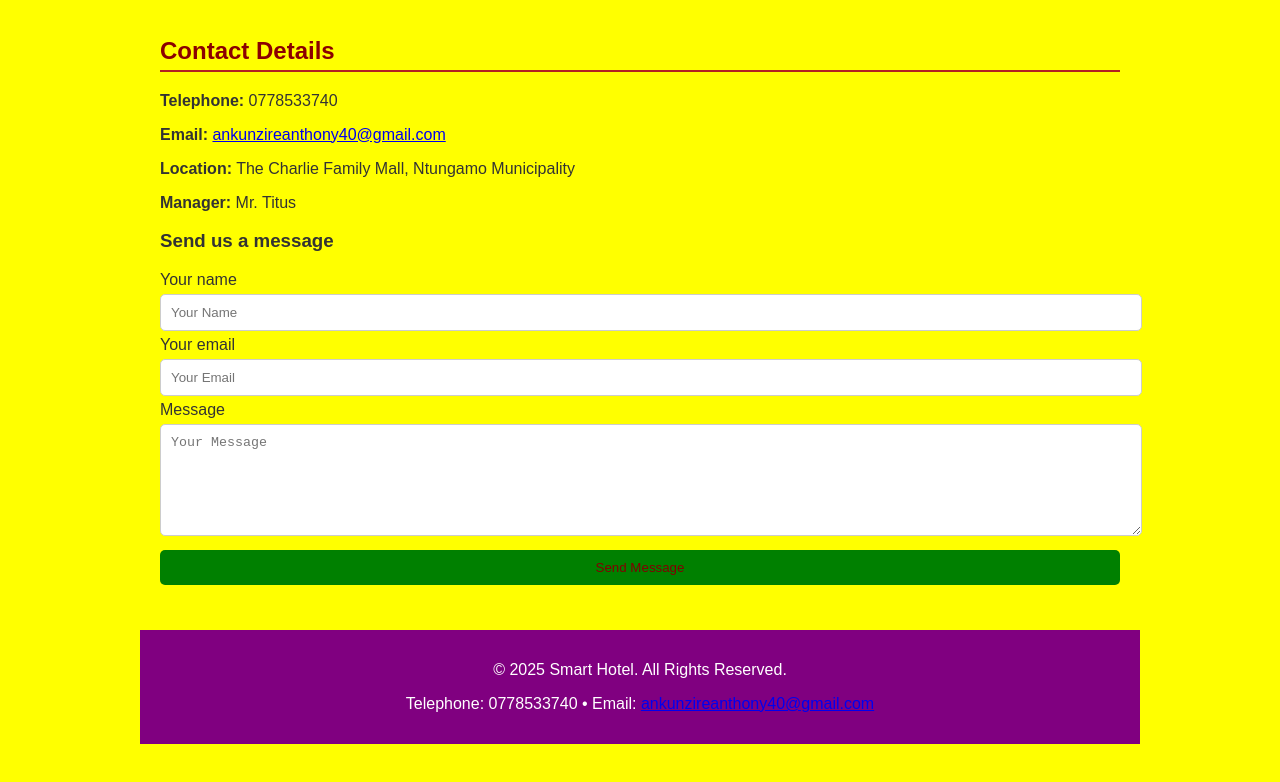
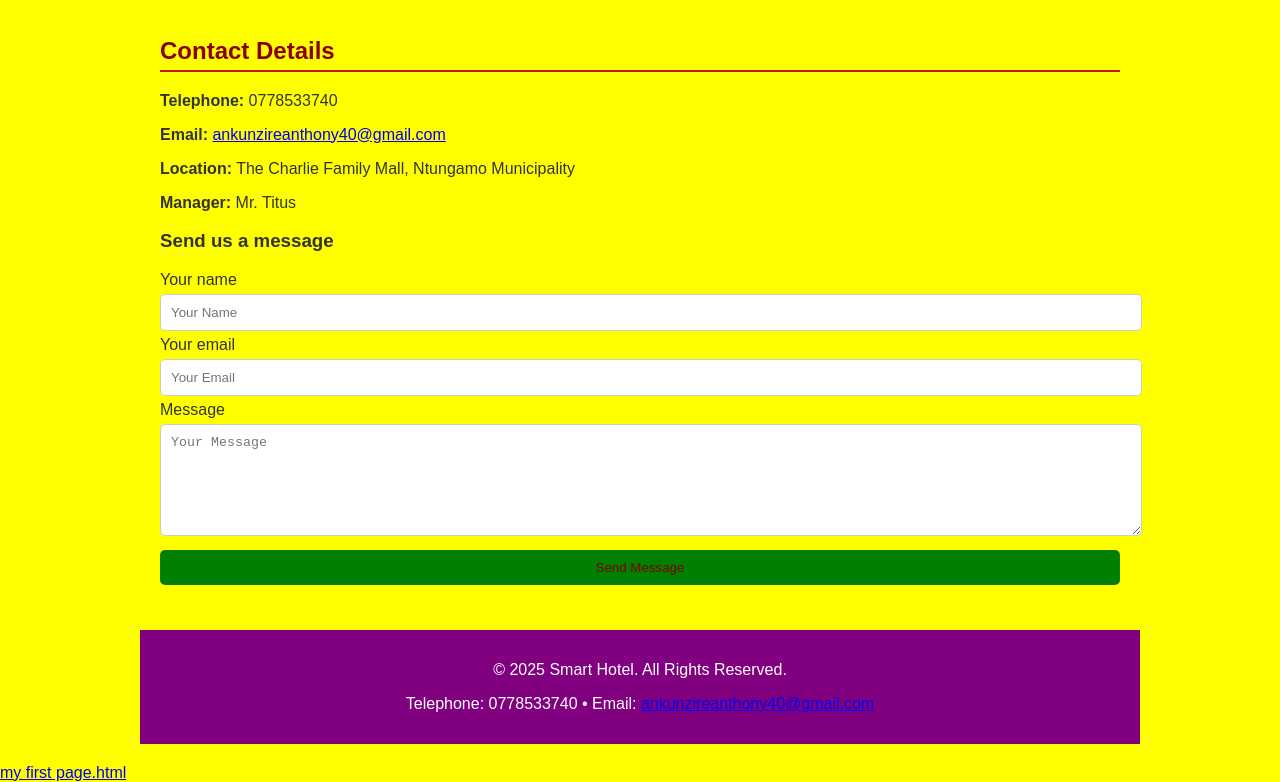
Before and after one commit to ankunzire/SMARTHOTEL, a plain HTML site: page SMART HOTEL.html in a window 1280 px wide. Shown: the part 2614-3396 px from the top of the page. Drawn offline with Linux system fonts and the light colour scheme.

Commit message:
Update index.html

```diff
--- a/SMART HOTEL.html
+++ b/SMART HOTEL.html
@@ -348,3 +348,4 @@ document.addEventListener('DOMContentLoaded', function() {
 </body>
 </html>
 </script></section></div></body></html>
+<a href="index.html">my first page.html</a>
```
